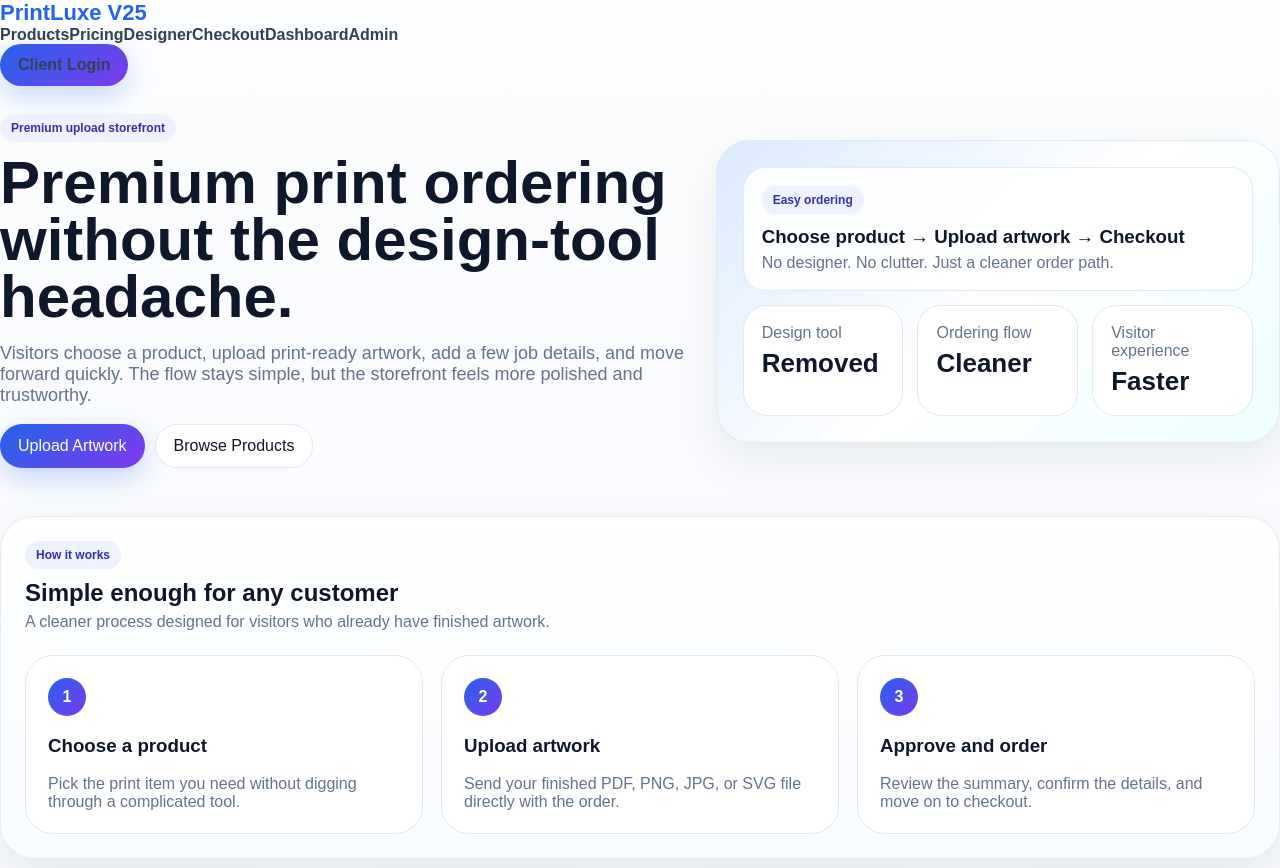
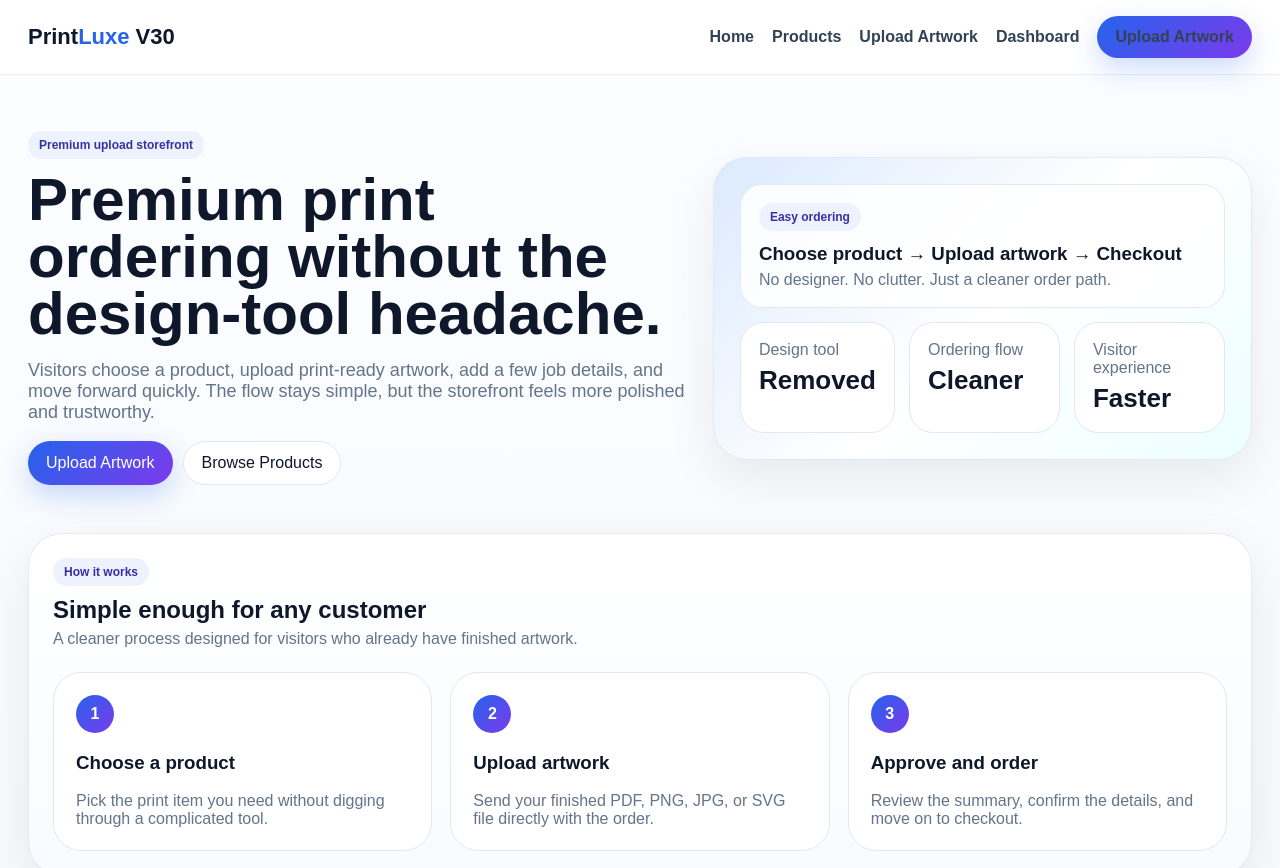
Before and after one commit to deworkenj-envision/Version-25a, a Next.js app: page / in a window 1280 px wide. Shown: the top 868 px of the page. Built offline with nearby package versions, Linux system fonts and the light colour scheme.

Commit message:
Update layout.js

```diff
--- a/app/layout.js
+++ b/app/layout.js
@@ -1,41 +1,23 @@
-import './globals.css';
-
-export const metadata = {
-  title: 'PrintLuxe V25',
-  description: 'Premium print storefront with populated screens and stable deploy setup.'
-};
-
-const links = [
-  ['Products', '/products'],
-  ['Pricing', '/pricing'],
-  ['Designer', '/designer'],
-  ['Checkout', '/checkout'],
-  ['Dashboard', '/dashboard'],
-  ['Admin', '/admin']
-];
-
+import "./globals.css";
+export const metadata = { title: "PrintLuxe V30", description: "Premium storefront polish for upload-only print ordering." };
 export default function RootLayout({ children }) {
   return (
     <html lang="en">
       <body>
-        <header className="nav">
-          <div className="container nav-inner">
-            <a href="/" className="brand">
-              <span className="brand-badge" />
-              <span>PrintLuxe V25</span>
-            </a>
-            <nav className="nav-links">
-              {links.map(([label, href]) => (
-                <a key={href} href={href}>{label}</a>
-              ))}
+        <header className="topbar">
+          <div className="topbar-inner">
+            <div className="brand">Print<span>Luxe</span> V30</div>
+            <nav className="nav">
+              <a href="/">Home</a>
+              <a href="/products">Products</a>
+              <a href="/upload">Upload Artwork</a>
+              <a href="/dashboard">Dashboard</a>
+              <a className="btn btn-primary" href="/upload">Upload Artwork</a>
             </nav>
-            <a className="btn btn-primary" href="/login">Client Login</a>
           </div>
         </header>
-        {children}
-        <footer className="footer">
-          <div className="container">Stable full preview build. Local demo mode works without Stripe or Supabase keys.</div>
-        </footer>
+        <main className="shell">{children}</main>
+        <footer className="shell">Premium storefront styling • simple upload-only ordering • built for finished artwork.</footer>
       </body>
     </html>
   );
```
